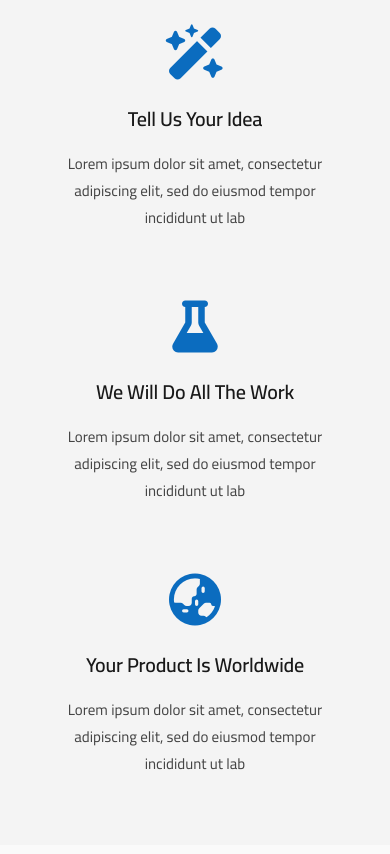
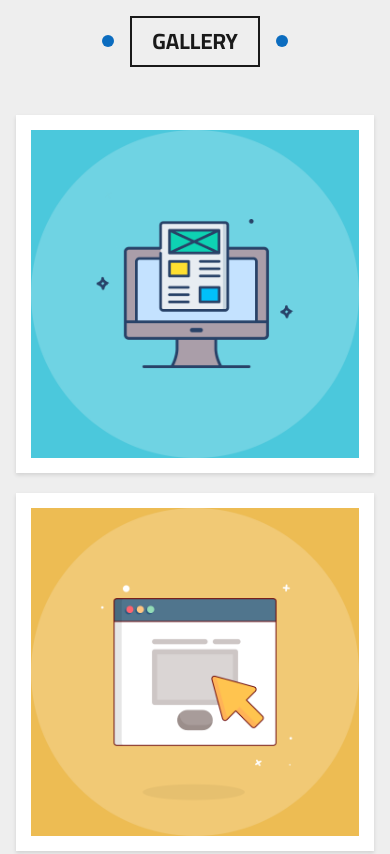
Before and after one commit to MostafaAbdElFatah/Templates, a plain HTML site: page index.html in a window 390 px wide. Shown: the part 4560-5414 px from the top of the page. Drawn offline with Linux system fonts and the light colour scheme.

Commit message:
feat(style): add animated home gallery section
build responsive gallery grid with zigzag section edge
add framed image cards with hover zoom and tilt
introduce center-flash light animation and theme-aware tokens
align gallery styling with shared spacing, motion, and semantic CSS variables

```diff
--- a/index.html
+++ b/index.html
@@ -281,46 +281,50 @@
         </section>
 
         <!-- =================================================================
-             Features Section
+             Gallery Section
              ================================================================= -->
-        <section class="features" id="features" aria-label="Key Features">
+        <section class="gallery" id="gallery" aria-labelledby="gallery-title">
             <div class="container">
-                <div class="features__grid">
-                    <!-- Feature 1 -->
-                    <article class="feature-card">
-                        <div class="feature-card__icon" aria-hidden="true">
-                            <i class="fa-solid fa-wand-magic-sparkles"></i>
+                <h2 class="section-title" id="gallery-title">Gallery</h2>
+
+                <!-- Gallery grid -->
+                <div class="gallery__grid">
+                    <!-- Gallery item 1 -->
+                    <figure class="gallery__item">
+                        <div class="gallery__media">
+                            <img class="gallery__image" src="src/assets/imgs/gallery/gallery-01.png" alt="Responsive website illustration" loading="lazy">
                         </div>
-                        <h3 class="feature-card__title">Tell Us Your Idea</h3>
-                        <p class="feature-card__text">
-                            Lorem ipsum dolor sit amet, consectetur adipiscing elit, sed do eiusmod tempor incididunt ut
-                            lab
-                        </p>
-                    </article>
-
-                    <!-- Feature 2 -->
-                    <article class="feature-card">
-                        <div class="feature-card__icon" aria-hidden="true">
-                            <i class="fa-solid fa-flask"></i>
+                    </figure>
+                    <!-- Gallery item 2 -->
+                    <figure class="gallery__item">
+                        <div class="gallery__media">
+                            <img class="gallery__image" src="src/assets/imgs/gallery/gallery-02.png" alt="Browser window with cursor illustration" loading="lazy">
                         </div>
-                        <h3 class="feature-card__title">We Will Do All The Work</h3>
-                        <p class="feature-card__text">
-                            Lorem ipsum dolor sit amet, consectetur adipiscing elit, sed do eiusmod tempor incididunt ut
-                            lab
-                        </p>
-                    </article>
-
-                    <!-- Feature 3 -->
-                    <article class="feature-card">
-                        <div class="feature-card__icon" aria-hidden="true">
-                            <i class="fa-solid fa-earth-asia"></i>
+                    </figure>
+                    <!-- Gallery item 3 -->
+                    <figure class="gallery__item">
+                        <div class="gallery__media">
+                            <img class="gallery__image" src="src/assets/imgs/gallery/gallery-03.jpg" alt="Designer desk with monitor and color swatches" loading="lazy">
                         </div>
-                        <h3 class="feature-card__title">Your Product Is Worldwide</h3>
-                        <p class="feature-card__text">
-                            Lorem ipsum dolor sit amet, consectetur adipiscing elit, sed do eiusmod tempor incididunt ut
-                            lab
-                        </p>
-                    </article>
+                    </figure>
+                    <!-- Gallery item 4 -->
+                    <figure class="gallery__item">
+                        <div class="gallery__media">
+                            <img class="gallery__image" src="src/assets/imgs/gallery/gallery-04.png" alt="Web layout approval illustration" loading="lazy">
+                        </div>
+                    </figure>
+                    <!-- Gallery item 5 -->
+                    <figure class="gallery__item">
+                        <div class="gallery__media">
+                            <img class="gallery__image" src="src/assets/imgs/gallery/gallery-05.jpg" alt="Digital marketing tools illustration" loading="lazy">
+                        </div>
+                    </figure>
+                    <!-- Gallery item 6 -->
+                    <figure class="gallery__item">
+                        <div class="gallery__media">
+                            <img class="gallery__image" src="src/assets/imgs/gallery/gallery-06.png" alt="Web design style guide" loading="lazy">
+                        </div>
+                    </figure>
                 </div>
             </div>
         </section>
--- a/src/styles/main.css
+++ b/src/styles/main.css
@@ -50,6 +50,7 @@
 /* Page-specific sections can override shared components when a page needs it */
 @import url("pages/home/hero.css") layer(pages);
 @import url("pages/home/articles.css") layer(pages);
+@import url("pages/home/gallery.css") layer(pages);
 @import url("pages/home/features.css") layer(pages);
 @import url("pages/home/services.css") layer(pages);
 @import url("pages/home/portfolio.css") layer(pages);
--- a/src/styles/pages/home/articles.css
+++ b/src/styles/pages/home/articles.css
@@ -7,7 +7,8 @@
 
 /* ---------- Local variables ---------- */
 .articles {
-  --articles-bg: var(--color-bg-page);
+  /* Surface (white in light theme) so the section stands apart from the gray gallery below */
+  --articles-bg: var(--color-bg-surface);
   /* Cards never shrink below this before the grid drops a column */
   --articles-card-min: 250px;
   --articles-gap: 40px;
--- /dev/null
+++ b/src/styles/pages/home/gallery.css
@@ -0,0 +1,229 @@
+/* ==========================================================================
+   Gallery (pages/home/gallery.css)
+   Home image gallery with a zigzag top edge. Framed thumbnails zoom and
+   tilt on hover while a light flash bursts out from the center of the image.
+   Usage: <figure class="gallery__item">
+            <div class="gallery__media"><img class="gallery__image" …></div>
+          </figure>
+   Depends on: tokens/spacing.css, tokens/semantic-*.css, tokens/components.css,
+               tokens/motion.css, components/section-title.css
+   ========================================================================== */
+
+/* ---------- Local variables ---------- */
+.gallery {
+  /* Colors alias global semantic/card tokens, so they follow the active theme */
+  --gallery-bg: var(--color-bg-sunken);
+  --gallery-frame-bg: var(--card-bg);
+  --gallery-frame-shadow: var(--card-shadow);
+  --gallery-frame-shadow-hover: var(--card-shadow-hover);
+  --gallery-media-bg: var(--color-bg-surface-subtle);
+  --gallery-light: var(--color-overlay-light);
+  /* Gaps between the zigzag teeth let the section color show through */
+  --gallery-edge-gap: transparent;
+  /* Zigzag teeth take the previous section's color so they look like its edge */
+  --gallery-edge-bg: var(--color-bg-surface);
+
+  /* Zigzag top edge: tooth height (each tooth is twice as wide as it is tall) */
+  --gallery-edge-size: 14px;
+
+  /* Grid: items never shrink below this before the grid drops a column */
+  --gallery-item-min: 300px;
+  --gallery-gap: 20px;
+
+  /* Frame: white border around each image */
+  --gallery-frame-padding: 15px;
+  /* Keeps every thumbnail square whatever the source image size */
+  --gallery-image-ratio: 1 / 1;
+
+  /* Hover: image zoom + tilt */
+  --gallery-hover-scale: 1.1;
+  --gallery-hover-rotate: 5deg;
+
+  /* Flash: grows from a point in the center to past the edges, then fades */
+  --gallery-flash-scale-start: 0;
+  --gallery-flash-scale-end: 2;
+  --gallery-flash-duration: 0.7s;
+  --gallery-flash-easing: ease-out;
+}
+
+/* ---------- Section ---------- */
+/* Shared fluid section padding keeps vertical rhythm consistent with other sections.
+   position: relative anchors the zigzag edge */
+.gallery {
+  position: relative;
+  padding-block: var(--section-padding);
+  background-color: var(--gallery-bg);
+
+  /* Define another repeating conic gradient starting at 135 degrees,
+   with its center positioned at the top of the background. */
+  /* background: repeating-conic-gradient(
+    from 135deg at top,
+    var(--gallery-bg) 0deg 90deg,
+    var(--gallery-edge-gap) 90deg 180deg
+  ); */
+
+  /* Set the background tile width to 40px (20px × 2)
+   and its height to 100% of the element. */
+  /* background-size: calc(20px * 2) 100%; */
+
+  /* Define a repeating conic gradient starting at -45 degrees,
+   with its center positioned at the bottom of the background. */
+  /* background: repeating-conic-gradient(
+    from -45deg at bottom,
+    var(--gallery-bg) 0deg 90deg,
+    var(--gallery-edge-gap) 90deg 180deg
+  ); */
+  /* Set the background tile width to 40px (20px × 2)
+   and its height to 100% of the element. */
+  /* background-size: calc(20px * 2) 100%; */
+
+  /* Set two background gradient layers:
+   the first creates a pattern at the bottom,
+   and the second creates a pattern at the top. */
+  background-image:
+  /* Create a repeating conic gradient starting at -45 degrees,
+     positioned at the bottom of the gradient. */
+    repeating-conic-gradient(
+      from -45deg at bottom,
+      var(--gallery-bg) 0deg 90deg,
+      var(--gallery-edge-bg) 90deg 180deg
+    ),
+    /* Create another repeating conic gradient starting at 135 degrees,
+     positioned at the top of the gradient. */
+    repeating-conic-gradient(
+        from 135deg at top,
+        var(--gallery-bg) 0deg 90deg,
+        var(--gallery-edge-bg) 90deg 180deg
+      );
+
+  /* Set the first and second background layers to 40px wide
+   and 20px high. */
+  background-size:
+    40px 20px,
+    40px 20px;
+
+  /* Position the first background layer at the bottom
+   and the second background layer at the top. */
+  background-position: bottom, top;
+
+  /* Repeat both background layers horizontally only,
+   preventing vertical repetition. */
+  background-repeat: repeat-x;
+}
+
+/* ---------- Zigzag top edge ---------- */
+/* One conic-gradient tile per tooth: a 90deg wedge opening upward from the
+   bottom center paints a downward-pointing triangle; the tile repeats along
+   the x-axis. Tile width = 2 × height gives 45deg sides. */
+/* .gallery::before {
+  content: "";
+  position: absolute;
+  top: 0;
+  inset-inline: 0;
+  height: var(--gallery-edge-size);
+  background:
+    conic-gradient(
+      from -45deg at bottom,
+      var(--gallery-edge-bg) 90deg,
+      var(--gallery-edge-gap) 0
+    )
+    50% / calc(var(--gallery-edge-size) * 2) 100% repeat-x;
+  pointer-events: none;
+} */
+
+/* ---------- Grid ---------- */
+/* auto-fill + min() collapses to fewer columns without media queries;
+   min() stops the track overflowing on viewports narrower than the minimum */
+.gallery__grid {
+  display: grid;
+  grid-template-columns: repeat(
+    auto-fill,
+    minmax(min(var(--gallery-item-min), 100%), 1fr)
+  );
+  gap: var(--gallery-gap);
+}
+
+/* ---------- Frame ---------- */
+/* The padding is the visible frame; the shadow lifts it off the gray section */
+.gallery__item {
+  padding: var(--gallery-frame-padding);
+  background-color: var(--gallery-frame-bg);
+  box-shadow: var(--gallery-frame-shadow);
+  transition: box-shadow var(--transition-normal);
+}
+
+.gallery__item:hover {
+  box-shadow: var(--gallery-frame-shadow-hover);
+}
+
+/* ---------- Media ---------- */
+/* overflow: hidden clips the zoomed/rotated image (and the light) inside the
+   frame, so the frame itself never moves. isolation keeps the light layer's
+   stacking local to this box. */
+.gallery__media {
+  position: relative;
+  isolation: isolate;
+  overflow: hidden;
+  aspect-ratio: var(--gallery-image-ratio);
+  background-color: var(--gallery-media-bg);
+}
+
+/* object-fit crops instead of stretching when the ratio doesn't match.
+   Individual scale/rotate properties compose without overwriting each other */
+.gallery__image {
+  display: block;
+  width: 100%;
+  height: 100%;
+  object-fit: cover;
+  transition:
+    scale var(--transition-normal),
+    rotate var(--transition-normal);
+}
+
+.gallery__item:hover .gallery__image {
+  scale: var(--gallery-hover-scale);
+  rotate: var(--gallery-hover-rotate);
+}
+
+/* ---------- Flash ---------- */
+/* Light layer centered on the image; invisible (scale 0, opacity 0) at rest.
+   pointer-events: none so the layer never blocks clicks on the image. */
+.gallery__media::after {
+  content: "";
+  position: absolute;
+  z-index: 1;
+  top: 50%;
+  left: 50%;
+  transform: translate(-50%, -50%);
+  background-color: var(--gallery-light);
+  scale: var(--gallery-flash-scale-start);
+  opacity: 0;
+  pointer-events: none;
+  width: 0;
+  height: 0;
+}
+
+/* Plays once each time the pointer enters the item */
+.gallery__item:hover .gallery__media::after {
+  animation: gallery-flash var(--gallery-flash-duration)
+    var(--gallery-flash-easing);
+}
+
+/* ---------- Keyframes ---------- */
+/* Fully bright while it starts spreading from the center (0 → hold), then
+   keeps growing past the edges as it fades out, like a camera flash.
+   Keyframes read the local variables from the element they run on.
+   The 40% hold is a literal: custom properties can't be used in keyframe selectors */
+@keyframes gallery-flash {
+  0%,
+  40% {
+    opacity: 1;
+  }
+
+  100% {
+    scale: var(--gallery-flash-scale-end);
+    opacity: 0;
+    width: 200%;
+    height: 200%;
+  }
+}
--- a/src/styles/tokens/semantic-dark.css
+++ b/src/styles/tokens/semantic-dark.css
@@ -69,6 +69,7 @@
 
   --color-overlay-hover: rgb(255 255 255 / 10%);
   --color-overlay-glass: rgb(255 255 255 / 12%);
+  --color-overlay-light: rgb(255 255 255 / 30%);
   /* Darken the hero photo instead of whitening it so light text stays readable */
   --color-overlay-hero-start: rgb(0 0 0 / 50%);
   --color-overlay-hero-mid: rgb(0 0 0 / 50%);
@@ -155,6 +156,7 @@
 
     --color-overlay-hover: rgb(255 255 255 / 10%);
     --color-overlay-glass: rgb(255 255 255 / 12%);
+    --color-overlay-light: rgb(255 255 255 / 30%);
     --color-overlay-hero-start: rgb(0 0 0 / 50%);
     --color-overlay-hero-mid: rgb(0 0 0 / 50%);
     --color-overlay-hero-end: rgb(0 0 0 / 50%);
--- a/src/styles/tokens/semantic-light.css
+++ b/src/styles/tokens/semantic-light.css
@@ -11,7 +11,8 @@
   color-scheme: light;
 
   /* ---------- Backgrounds ---------- */
-  --color-bg-page: var(--gray-50);
+  /* Pure white page; sections that need contrast use surface-subtle / sunken */
+  --color-bg-page: var(--white);
   --color-bg-surface: var(--white);
   --color-bg-surface-subtle: var(--gray-100);
   --color-bg-elevated: var(--white);
@@ -83,6 +84,8 @@
   /* ---------- Overlays ---------- */
   --color-overlay-hover: rgb(0 0 0 / 13%);
   --color-overlay-glass: rgb(255 255 255 / 20%);
+  /* Soft white "light burst" that spreads from the center of hovered images */
+  --color-overlay-light: rgb(255 255 255 / 30%);
   /* Hero gradient fades the photo toward white so dark text stays readable */
   --color-overlay-hero-start: var(--white);
   --color-overlay-hero-mid: rgb(255 255 255 / 50%);
```
